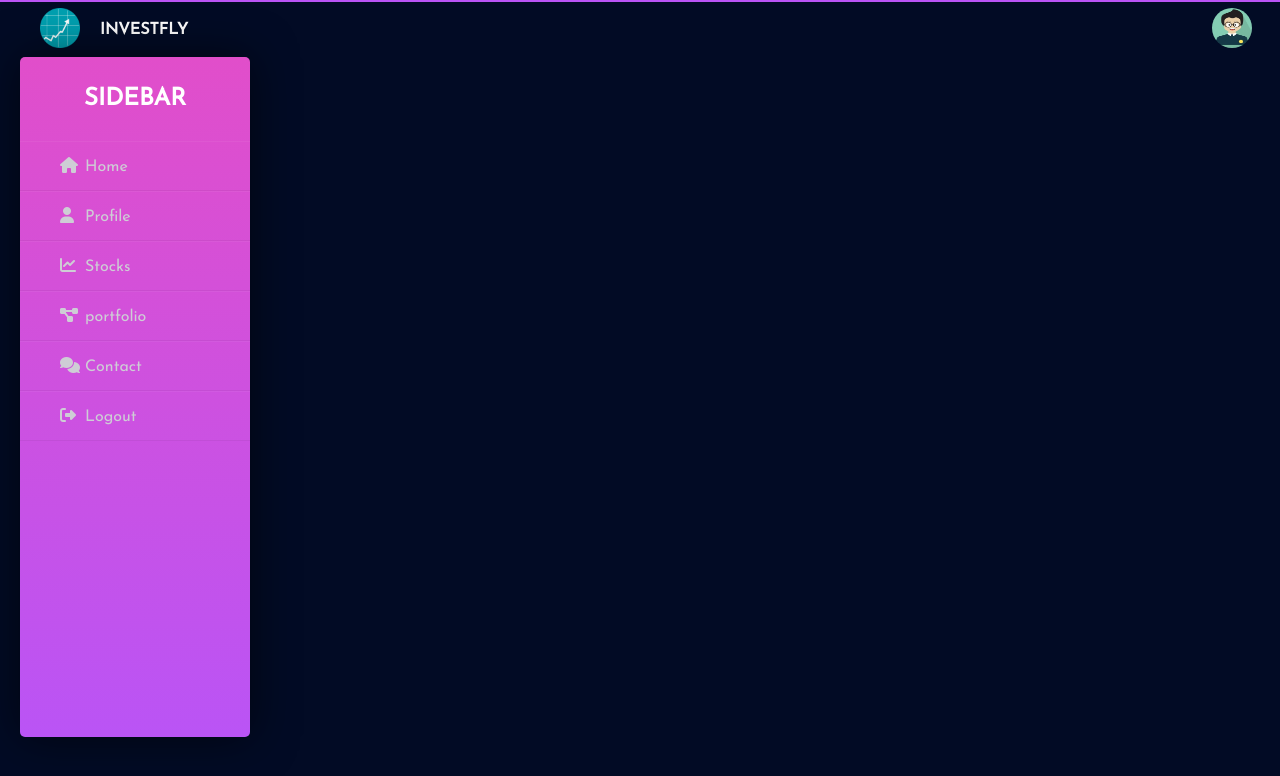
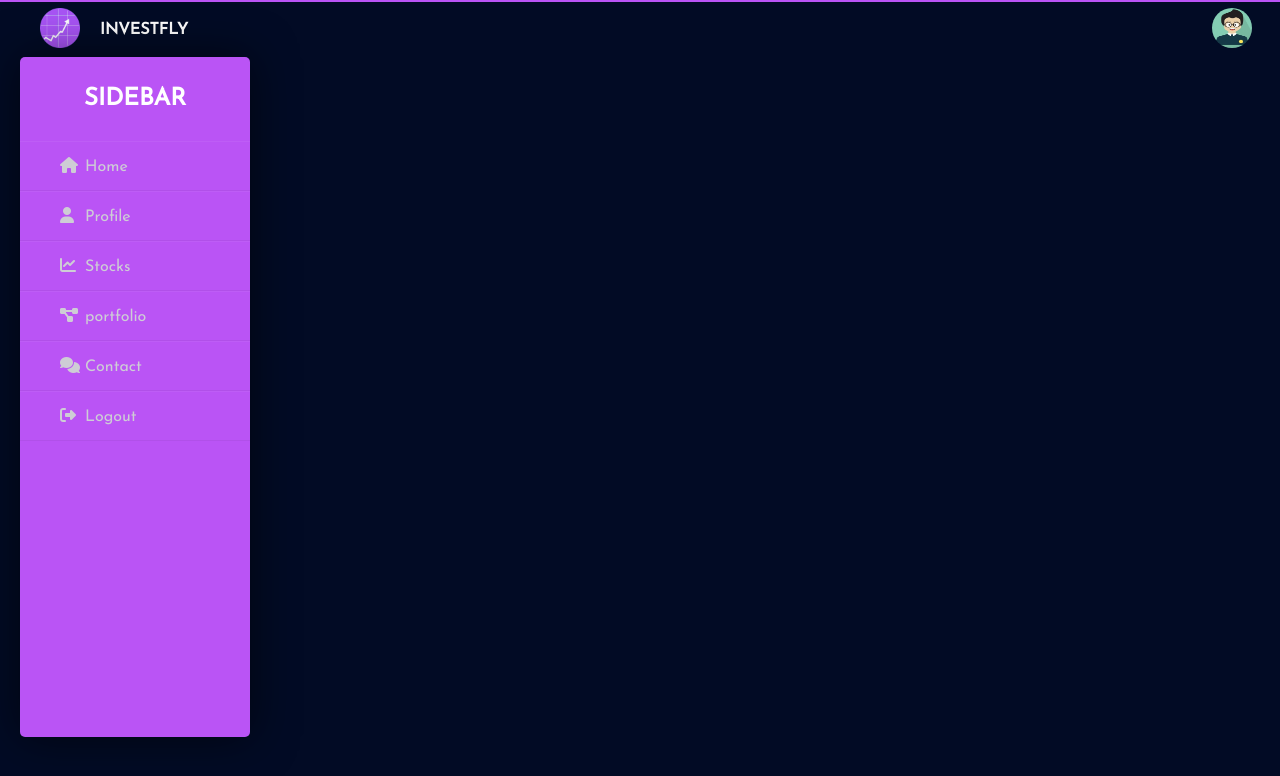
Before and after one commit to unais5/Investfly, a Flask app: page / in a window 1280 px wide. Shown: the top 776 px of the page. Run offline with Flask 2, Linux system fonts and the light colour scheme; some libraries are stand-ins or nearby versions.

Commit message:
User page

```diff
--- a/app/Static/css/base2.css
+++ b/app/Static/css/base2.css
@@ -26,10 +26,10 @@ body{
   width: 230px;
   height: 85%;
   background: #ba54f5;
-  background: -webkit-linear-gradient(0deg, #ba54f5 0%, #e14eca 100%);
+  /* background: -webkit-linear-gradient(0deg, #ba54f5 0%, #e14eca 100%);
   background: -o-linear-gradient(0deg, #ba54f5 0%, #e14eca 100%);
   background: -moz-linear-gradient(0deg, #ba54f5 0%, #e14eca 100%);
-  background: linear-gradient(0deg, #ba54f5 0%, #e14eca 100%);
+  background: linear-gradient(0deg, #ba54f5 0%, #e14eca 100%); */
   padding: 30px 0px;
   position: fixed;
   border-radius: 5px;
--- a/app/templates/base2.html
+++ b/app/templates/base2.html
@@ -1,7 +1,7 @@
 <!DOCTYPE html>
 <html lang="en">
 <head>
-    <!-- {% block head %}{% endblock %} -->
+    {% block head %}{% endblock %}
 	<meta charset="UTF-8">
 	<title>{% block title %}{% endblock %}</title>
 	<link rel= "stylesheet" type= "text/css" href= "{{url_for('static',filename='css/base2.css')}}">
```
Also changed, not shown: app/Static/img/logo1.png.
